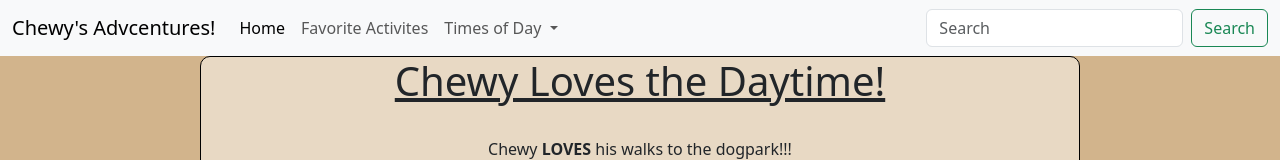
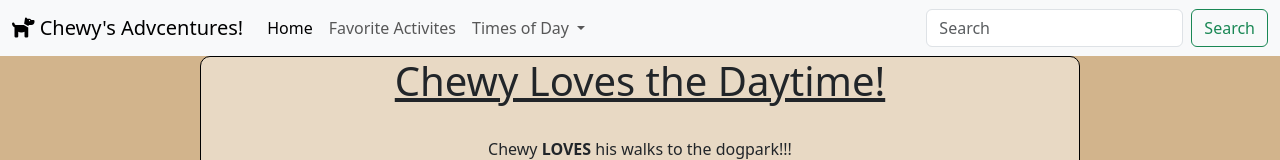
Before and after one commit to 4GeeksAcademy/danielxcastle-fun, a plain HTML site: page day.html in a window 1280 px wide. Shown: the top 160 px of the page. Drawn offline with nearby package versions, Linux system fonts and the light colour scheme.

Commit message:
logo added

```diff
--- a/day.html
+++ b/day.html
@@ -17,7 +17,7 @@
 <body>
     <nav class="navbar navbar-expand-lg bg-body-tertiary">
         <div class="container-fluid">
-            <a class="navbar-brand" href="#">Chewy's Advcentures!</a>
+            <a class="navbar-brand" href="#"><i class="fa-solid fa-dog"></i> Chewy's Advcentures!</a>
             <button class="navbar-toggler" type="button" data-bs-toggle="collapse"
                 data-bs-target="#navbarSupportedContent" aria-controls="navbarSupportedContent" aria-expanded="false"
                 aria-label="Toggle navigation">
```
Also changed, not shown: favact.html (+1 -1 lines), index.html (+1 -1 lines), morning.html (+1 -1 lines), night.html (+1 -1 lines).
